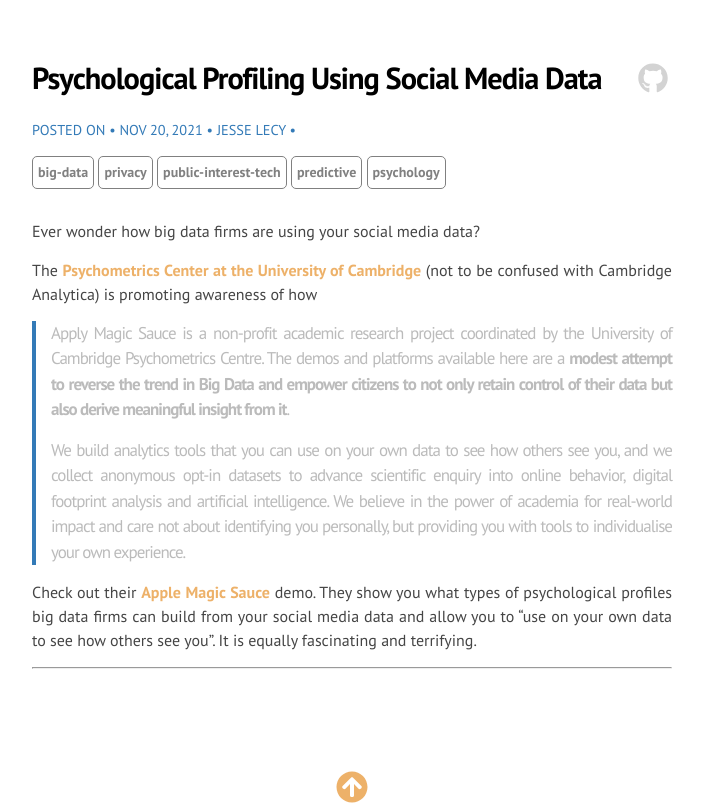
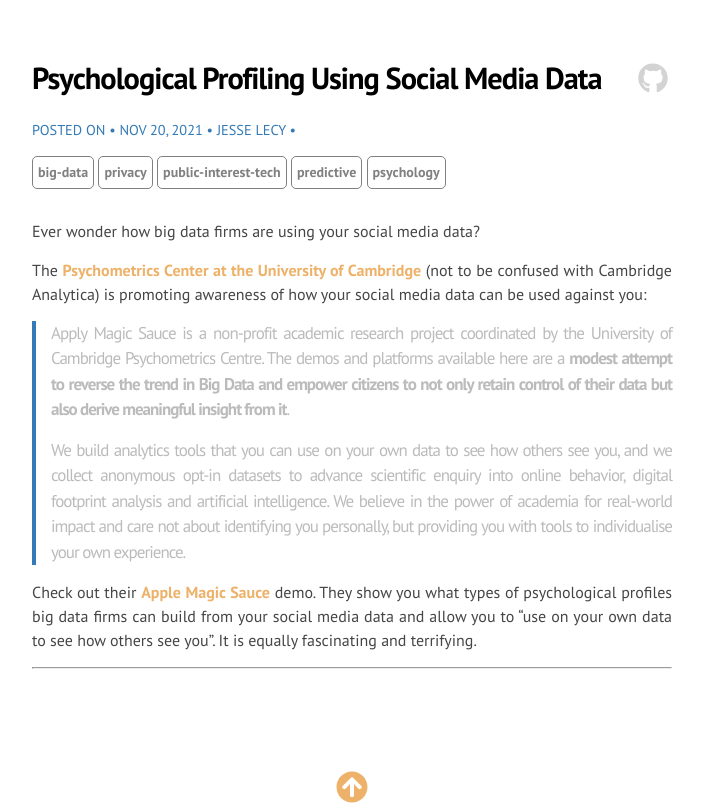
Before and after one commit to DS4PS/ds4ps.github.io, a Jekyll site: the page built from _posts/2021-11-20-apple-magic-sauce.md, in a window 1280 px wide and 900 px high, scrolled down 465 px, cut to the strip 0-811 px from the top of the window. Shown: the whole strip, without its empty margins (288-993 px from the left). Built offline with Jekyll 4.4.1, drawn with Linux system fonts in a browser that asks for light colours; nearby versions of some CDN libraries; library files that are not in the unit come from our copies.

Commit message:
Update 2021-11-20-apple-magic-sauce.md

```diff
--- a/_posts/2021-11-20-apple-magic-sauce.md
+++ b/_posts/2021-11-20-apple-magic-sauce.md
@@ -8,7 +8,7 @@
 
 Ever wonder how big data firms are using your social media data?
 
-The [Psychometrics Center at the University of Cambridge](https://applymagicsauce.com/about-us) (not to be confused with Cambridge Analytica) is promoting awareness of how
+The [Psychometrics Center at the University of Cambridge](https://applymagicsauce.com/about-us) (not to be confused with Cambridge Analytica) is promoting awareness of how your social media data can be used against you:
 
 > Apply Magic Sauce is a non-profit academic research project coordinated by the University of Cambridge Psychometrics Centre. The demos and platforms available here are a **modest attempt to reverse the trend in Big Data and empower citizens to not only retain control of their data but also derive meaningful insight from it**.
 >
```
